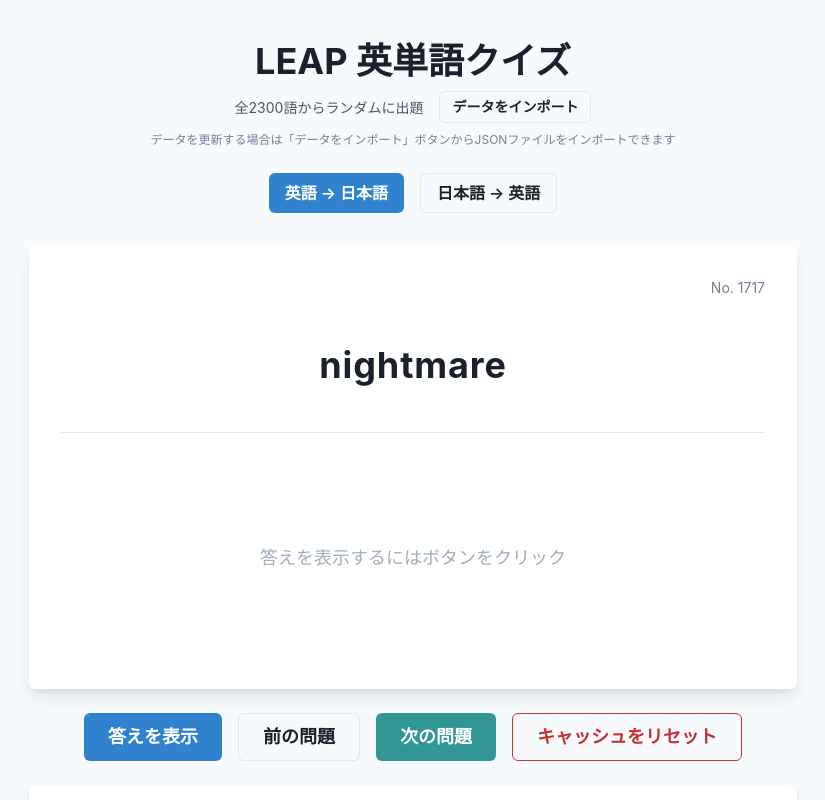
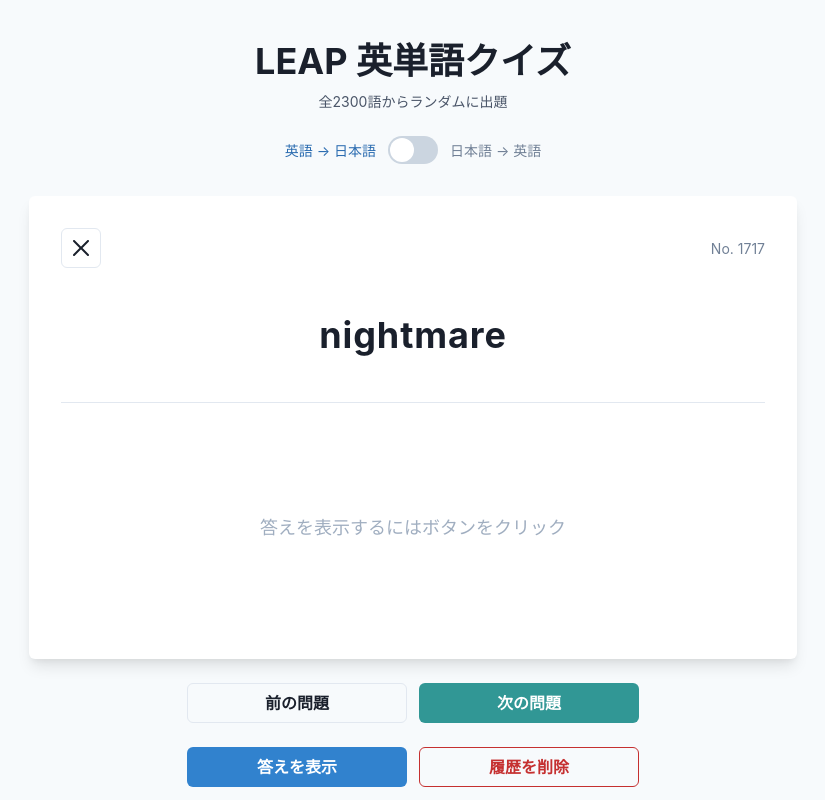
Before and after one commit to takapc/LEAPER, a React (Vite) app: page / in a window 1280 px wide. Shown: the top 800 px of the page, without its empty margins (227-1052 px from the left). Built offline with nearby package versions, Linux system fonts and the light colour scheme.

Commit message:
Refactor app flow and update related UI logic

```diff
--- a/package.json
+++ b/package.json
@@ -20,6 +20,6 @@
   },
   "devDependencies": {
     "@vitejs/plugin-react": "^4.2.1",
-    "vite": "^5.0.8"
+    "vite": "5.4.21"
   }
 }
--- a/src/App.jsx
+++ b/src/App.jsx
@@ -21,7 +21,6 @@
   NumberDecrementStepper,
   FormControl,
   FormLabel,
-  Badge,
   IconButton,
 
   Tabs,
@@ -31,6 +30,7 @@
   TabPanel,
   SimpleGrid,
   Stack,
+  Switch,
 } from '@chakra-ui/react'
 import { useToast } from '@chakra-ui/react'
 import { CloseIcon } from '@chakra-ui/icons'
@@ -39,6 +39,9 @@
   getUsedWordIdsFromLocalStorage,
   saveUsedWordIdsToLocalStorage,
   clearUsedWordIdsFromLocalStorage,
+  getCheckedWordIdsFromCookie,
+  saveCheckedWordIdsToCookie,
+  clearCheckedWordIdsFromCookie,
 } from './utils/wordData'
 import { DataImporter } from './components/DataImporter'
 
@@ -64,6 +67,8 @@
   const [startRange, setStartRange] = useState('')
   const [endRange, setEndRange] = useState('')
   const [isRangeActive, setIsRangeActive] = useState(false)
+  const [isCheckedOnlyActive, setIsCheckedOnlyActive] = useState(false)
+  const [checkedWordIds, setCheckedWordIds] = useState(() => getCheckedWordIdsFromCookie())
   const [selectedParts, setSelectedParts] = useState([]) // ['part1', 'part2', ...] 複数選択可能
 
   // Partの範囲定義
@@ -142,6 +147,9 @@
   const handleDataImported = (importedWords) => {
     setWords(importedWords)
     setError(null)
+    setCheckedWordIds([])
+    clearCheckedWordIdsFromCookie()
+    setIsCheckedOnlyActive(false)
     // データセットが変わったタイミングで出題済みキャッシュをクリア
     // - 古いIDが新しいデータとずれている可能性があるため
     setUsedWordIds([])
@@ -201,11 +209,50 @@
 
     setFilteredWords(filtered)
     setIsRangeActive(true)
+    setIsCheckedOnlyActive(false)
     setError(null)
     setStartRange(minId.toString())
     setEndRange(maxId.toString())
     resetNavigation()
     selectRandomWord(filtered)
+  }
+
+  const toggleCurrentWordChecked = () => {
+    if (!currentWord) return
+
+    setCheckedWordIds((ids) => {
+      const updatedIds = ids.includes(currentWord.id)
+        ? ids.filter((id) => id !== currentWord.id)
+        : [...ids, currentWord.id]
+      saveCheckedWordIdsToCookie(updatedIds)
+      return updatedIds
+    })
+  }
+
+  const selectCheckedWords = () => {
+    const checkedWords = words.filter((word) => checkedWordIds.includes(word.id))
+
+    if (checkedWords.length === 0) {
+      toast({
+        title: '間違えた問題がありません',
+        description: '単語カード左上のバツボタンから、出題したい問題を選んでください。',
+        status: 'info',
+        duration: 3000,
+        isClosable: true,
+        position: 'top',
+      })
+      return
+    }
+
+    setFilteredWords(checkedWords)
+    setIsRangeActive(true)
+    setIsCheckedOnlyActive(true)
+    setSelectedParts([])
+    setStartRange('')
+    setEndRange('')
+    setError(null)
+    resetNavigation()
+    selectRandomWord(checkedWords)
   }
 
   // Partを選択/解除して範囲を適用
@@ -251,6 +298,7 @@
     setStartRange('')
     setEndRange('')
     setIsRangeActive(false)
+    setIsCheckedOnlyActive(false)
     setSelectedParts([])
     setFilteredWords(words)
     setError(null)
@@ -292,7 +340,7 @@
 
       toast({
         title: 'すべての単語を出題しました',
-        description: 'キャッシュをリセットして、同じ範囲から再度出題を開始します。',
+        description: '履歴を削除して、同じ範囲から再度出題を開始します。',
         status: 'info',
         duration: 4000,
         isClosable: true,
@@ -428,17 +476,12 @@
             <Heading as="h1" size="xl" mb={2}>
               LEAP 英単語クイズ
             </Heading>
-            <Stack
-              direction={{ base: 'column', md: 'row' }}
-              justify="center"
-              align="center"
-              spacing={{ base: 2, md: 4 }}
-              mb={2}
-            >
-              <Text color="gray.600" fontSize="sm">
+            <Text color="gray.600" fontSize="sm">
                 {isRangeActive ? (
                   <>
-                    {selectedParts.length > 0 ? (
+                    {isCheckedOnlyActive ? (
+                      <>間違えた{filteredWords.length}問から出題</>
+                    ) : selectedParts.length > 0 ? (
                       <>
                         {selectedParts.map(key => partRanges[key].label).join(' + ')} ({filteredWords.length}語)
                       </>
@@ -451,73 +494,52 @@
                 ) : (
                   <>全{words.length}語からランダムに出題</>
                 )}
-              </Text>
-              <DataImporter onDataImported={handleDataImported} />
-            </Stack>
-            {isRangeActive && (
-              <HStack justify="center" mb={2}>
-                <Badge colorScheme="blue">
-                  範囲指定中: {selectedParts.length > 0
-                    ? selectedParts.map(key => partRanges[key].label).join(' + ')
-                    : `No. ${startRange}～${endRange}`}
-                </Badge>
-                <IconButton
-                  aria-label="範囲をリセット"
-                  icon={<CloseIcon />}
-                  size="xs"
-                  onClick={resetRange}
-                  variant="ghost"
-                />
-              </HStack>
-            )}
-            <Text fontSize="xs" color="gray.500" textAlign="center">
-              データを更新する場合は「データをインポート」ボタンからJSONファイルをインポートできます
             </Text>
           </Box>
 
           {/* クイズモード切り替え */}
-          <Stack
-            direction={{ base: 'column', sm: 'row' }}
-            justify="center"
-            align="center"
-            spacing={4}
-            mb={2}
-          >
-            <Button
-              onClick={() => handleModeChange('en-to-ja')}
-              colorScheme={quizMode === 'en-to-ja' ? 'blue' : 'gray'}
-              variant={quizMode === 'en-to-ja' ? 'solid' : 'outline'}
-              size="md"
-            >
+          <HStack justify="center" spacing={3} mb={2}>
+            <Text fontSize="sm" color={quizMode === 'en-to-ja' ? 'blue.600' : 'gray.500'}>
               英語 → 日本語
-            </Button>
-            <Button
-              onClick={() => handleModeChange('ja-to-en')}
-              colorScheme={quizMode === 'ja-to-en' ? 'blue' : 'gray'}
-              variant={quizMode === 'ja-to-en' ? 'solid' : 'outline'}
-              size="md"
-            >
+            </Text>
+            <Switch
+              size="lg"
+              colorScheme="blue"
+              isChecked={quizMode === 'ja-to-en'}
+              onChange={(event) => handleModeChange(event.target.checked ? 'ja-to-en' : 'en-to-ja')}
+              aria-label="出題方向を切り替える"
+            />
+            <Text fontSize="sm" color={quizMode === 'ja-to-en' ? 'blue.600' : 'gray.500'}>
               日本語 → 英語
-            </Button>
-          </Stack>
+            </Text>
+          </HStack>
 
           {/* 単語カード */}
           {currentWord && (
             <Card bg={cardBg} boxShadow="lg">
-              <CardBody p={{ base: 4, md: 8 }}>
-                <VStack spacing={6} align="stretch">
+              <CardBody p={{ base: 3, md: 8 }}>
+                <VStack spacing={{ base: 4, md: 6 }} align="stretch">
                   {/* 単語番号 */}
-                  <Text fontSize="sm" color="gray.500" textAlign="right">
-                    No. {currentWord.id}
-                  </Text>
+                  <HStack justify="space-between">
+                    <IconButton
+                      aria-label={checkedWordIds.includes(currentWord.id) ? '間違えた問題から外す' : 'この問題を間違えた問題に追加'}
+                      icon={<CloseIcon />}
+                      colorScheme={checkedWordIds.includes(currentWord.id) ? 'red' : 'gray'}
+                      variant={checkedWordIds.includes(currentWord.id) ? 'solid' : 'outline'}
+                      onClick={toggleCurrentWordChecked}
+                    />
+                    <Text fontSize="sm" color="gray.500">
+                      No. {currentWord.id}
+                    </Text>
+                  </HStack>
 
                   {/* 問題部分 */}
                   {quizMode === 'en-to-ja' ? (
                     <>
                       {/* 英単語 */}
-                      <Box textAlign="center" py={4}>
+                      <Box textAlign="center" py={{ base: 2, md: 4 }}>
                         <Text
-                          fontSize={{ base: '3xl', md: '4xl' }}
+                          fontSize={{ base: '2xl', md: '4xl' }}
                           fontWeight="bold"
                           letterSpacing="wide"
                           wordBreak="break-word"
@@ -530,7 +552,7 @@
                       <Box borderTop="1px" borderColor="gray.200" />
 
                       {/* 意味（答え） */}
-                      <Box h="200px" display="flex" flexDirection="column">
+                      <Box h={{ base: '140px', md: '200px' }} display="flex" flexDirection="column">
                         {showAnswer ? (
                           <>
                             <Text fontSize="sm" color="gray.500" mb={2}>
@@ -562,7 +584,7 @@
                   ) : (
                     <>
                       {/* 意味（問題） */}
-                      <Box h="200px" display="flex" flexDirection="column">
+                      <Box h={{ base: '140px', md: '200px' }} display="flex" flexDirection="column">
                         <Text fontSize="sm" color="gray.500" mb={2}>
                           意味
                         </Text>
@@ -585,10 +607,10 @@
                       <Box borderTop="1px" borderColor="gray.200" />
 
                       {/* 英単語（答え） */}
-                      <Box textAlign="center" py={4} minH="80px" display="flex" alignItems="center" justifyContent="center">
+                      <Box textAlign="center" py={{ base: 2, md: 4 }} minH={{ base: '60px', md: '80px' }} display="flex" alignItems="center" justifyContent="center">
                         {showAnswer ? (
                           <Text
-                            fontSize={{ base: '3xl', md: '4xl' }}
+                            fontSize={{ base: '2xl', md: '4xl' }}
                             fontWeight="bold"
                             letterSpacing="wide"
                             wordBreak="break-word"
@@ -608,27 +630,15 @@
             </Card>
           )}
 
-          {/* ボタン */}
-          <Stack
-            direction={{ base: 'column', sm: 'row' }}
-            spacing={4}
-            justify="center"
-            align="stretch"
-          >
-            <Button
-              onClick={handleToggleAnswer}
-              colorScheme={showAnswer ? 'gray' : 'blue'}
-              size="lg"
-              w={{ base: '100%', sm: 'auto' }}
-            >
-              {showAnswer ? '答えを隠す' : '答えを表示'}
-            </Button>
+          {/* 単語カード直下の問題移動 */}
+          <HStack spacing={3} justify="center" w="full">
             <Button
               onClick={handlePrevious}
               colorScheme="gray"
               variant="outline"
-              size="lg"
-              w={{ base: '100%', sm: 'auto' }}
+              size="md"
+              flex="1"
+              maxW="220px"
               isDisabled={!canGoPrevious}
             >
               前の問題
@@ -636,21 +646,36 @@
             <Button
               onClick={handleNext}
               colorScheme="teal"
-              size="lg"
-              w={{ base: '100%', sm: 'auto' }}
+              size="md"
+              flex="1"
+              maxW="220px"
             >
               次の問題
+            </Button>
+          </HStack>
+
+          {/* 補助操作 */}
+          <HStack spacing={3} justify="center" flexWrap="nowrap" w="full">
+            <Button
+              onClick={handleToggleAnswer}
+              colorScheme={showAnswer ? 'gray' : 'blue'}
+              size="md"
+              flex="1"
+              maxW="220px"
+            >
+              {showAnswer ? '答えを隠す' : '答えを表示'}
             </Button>
             <Button
               onClick={handleResetCache}
               colorScheme="red"
               variant="outline"
-              size="lg"
-              w={{ base: '100%', sm: 'auto' }}
+              size="md"
+              flex="1"
+              maxW="220px"
             >
-              キャッシュをリセット
+              履歴を削除
             </Button>
-          </Stack>
+          </HStack>
 
           {/* 範囲指定パネル */}
           <Card bg={cardBg} boxShadow="md">
@@ -659,6 +684,7 @@
                 <TabList>
                   <Tab>Part選択</Tab>
                   <Tab>詳細範囲</Tab>
+                  <Tab>間違えた問題</Tab>
                 </TabList>
 
                 <TabPanels>
@@ -782,17 +808,34 @@
                       )}
                     </VStack>
                   </TabPanel>
+                  <TabPanel>
+                    <VStack spacing={4} align="stretch">
+                      <Text fontSize="sm" fontWeight="bold" color="gray.700">
+                        間違えた問題だけを出題
+                      </Text>
+                      <Text fontSize="sm" color="gray.500">
+                        単語カード左上のバツボタンで選んだ問題を出題します（{checkedWordIds.length}問）。
+                      </Text>
+                      <Button onClick={selectCheckedWords} colorScheme="green">
+                        間違えた問題を出題
+                      </Button>
+                    </VStack>
+                  </TabPanel>
                 </TabPanels>
               </Tabs>
             </CardBody>
           </Card>
 
           {/* フッター情報 */}
-          <Box textAlign="center" mt={4}>
+          <VStack spacing={2} textAlign="center" mt={4}>
+            <DataImporter onDataImported={handleDataImported} />
+            <Text fontSize="xs" color="gray.500">
+              データを更新する場合は「データをインポート」からJSONファイルを読み込めます
+            </Text>
             <Text fontSize="xs" color="gray.500">
               データ出典: 受かる英語 - LEAP 改訂版 単語一覧
             </Text>
-          </Box>
+          </VStack>
         </VStack>
       </Container>
     </Box>
--- a/src/utils/wordData.js
+++ b/src/utils/wordData.js
@@ -167,3 +167,39 @@
     console.error('出題済み単語IDキャッシュのクリアに失敗しました:', error);
   }
 }
+
+const CHECKED_WORD_IDS_COOKIE = 'leapCheckedWordIds'
+const ONE_YEAR_IN_SECONDS = 60 * 60 * 24 * 365
+
+export function getCheckedWordIdsFromCookie() {
+  try {
+    const cookie = document.cookie
+      .split('; ')
+      .find((entry) => entry.startsWith(`${CHECKED_WORD_IDS_COOKIE}=`))
+
+    if (!cookie) return []
+
+    const parsed = JSON.parse(decodeURIComponent(cookie.split('=').slice(1).join('=')))
+    if (!Array.isArray(parsed)) return []
+
+    return parsed
+      .map((id) => Number(id))
+      .filter((id) => Number.isInteger(id) && id > 0)
+  } catch (error) {
+    console.error('チェック済み単語のCookie読み込みに失敗しました:', error)
+    return []
+  }
+}
+
+export function saveCheckedWordIdsToCookie(ids) {
+  try {
+    const value = encodeURIComponent(JSON.stringify(ids || []))
+    document.cookie = `${CHECKED_WORD_IDS_COOKIE}=${value}; Max-Age=${ONE_YEAR_IN_SECONDS}; Path=/; SameSite=Lax`
+  } catch (error) {
+    console.error('チェック済み単語のCookie保存に失敗しました:', error)
+  }
+}
+
+export function clearCheckedWordIdsFromCookie() {
+  document.cookie = `${CHECKED_WORD_IDS_COOKIE}=; Max-Age=0; Path=/; SameSite=Lax`
+}
```
Also changed, not shown: 1 other file (tests, documents, lock files or other folders).
